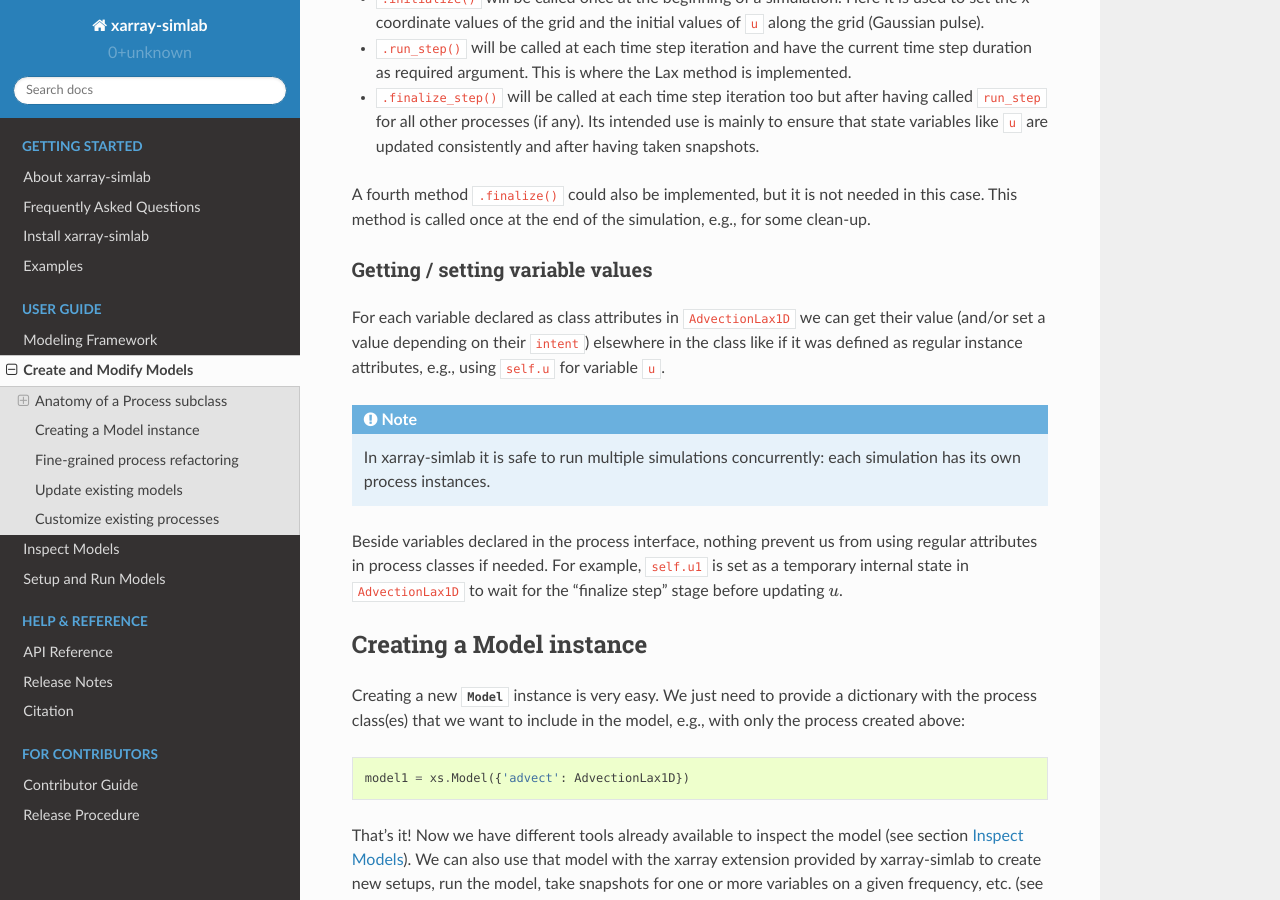
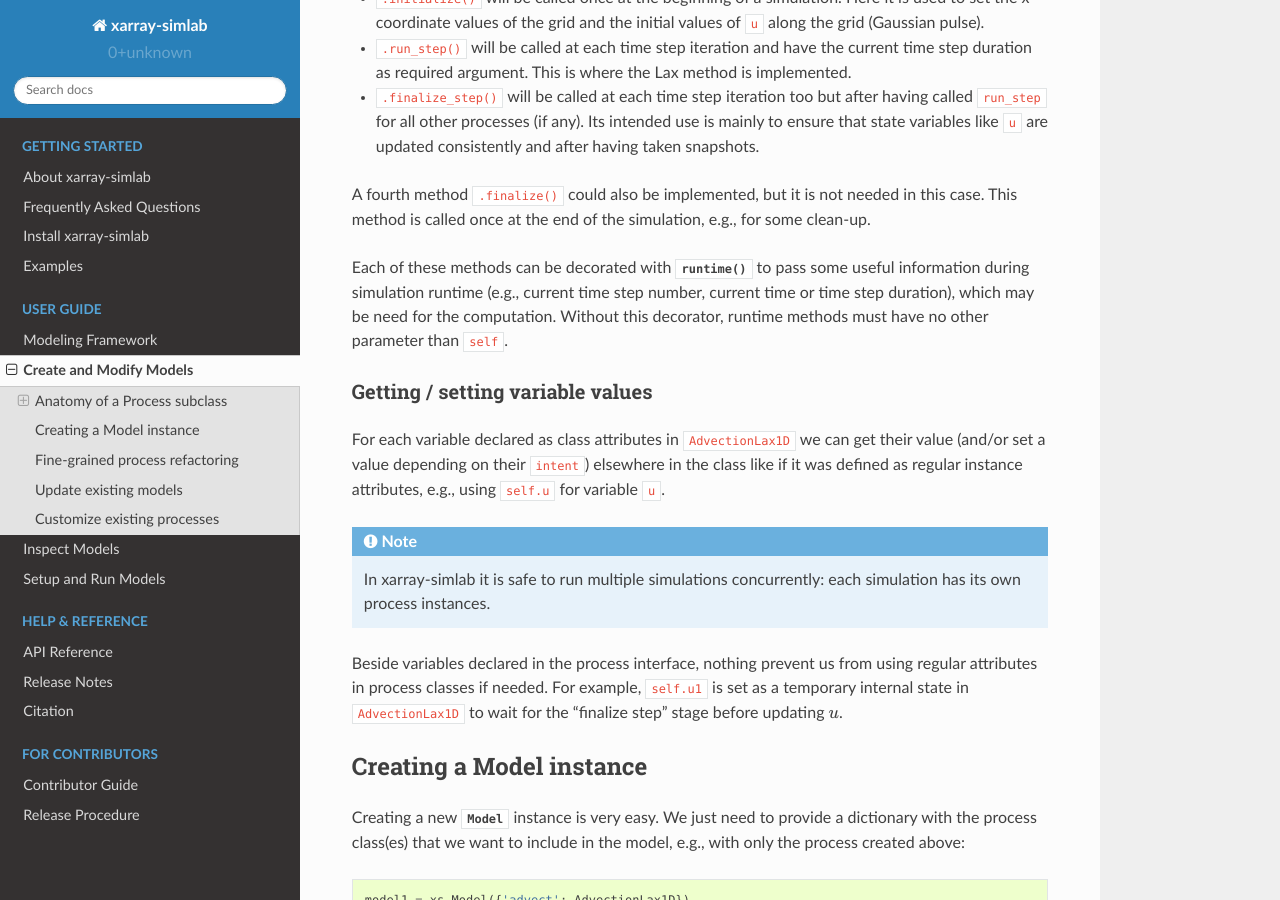
Before and after one commit to xarray-contrib/xarray-simlab, a Sphinx documentation site: the page built from doc/create_model.rst, in a window 1280 px wide and 900 px high, scrolled down 2738 px. Built offline with Sphinx 7.4.7 and the Read the Docs theme 2.0.0, drawn with Linux system fonts in a browser that asks for light colours; pages that are not in the unit, such as notebooks, are missing from menus; the version number could not be read and is left out.

Commit message:
add docs and update docstrings

```diff
--- a/doc/create_model.rst
+++ b/doc/create_model.rst
@@ -105,6 +105,12 @@ methods that will be called during simulation runtime:
 A fourth method ``.finalize()`` could also be implemented, but it is
 not needed in this case. This method is called once at the end of the
 simulation, e.g., for some clean-up.
+
+Each of these methods can be decorated with :func:`~xsimlab.runtime`
+to pass some useful information during simulation runtime (e.g.,
+current time step number, current time or time step duration), which
+may be need for the computation. Without this decorator, runtime
+methods must have no other parameter than ``self``.
 
 Getting / setting variable values
 ~~~~~~~~~~~~~~~~~~~~~~~~~~~~~~~~~
```
Also changed, not shown: doc/api.rst (+8 -0 lines), 1 other file.
